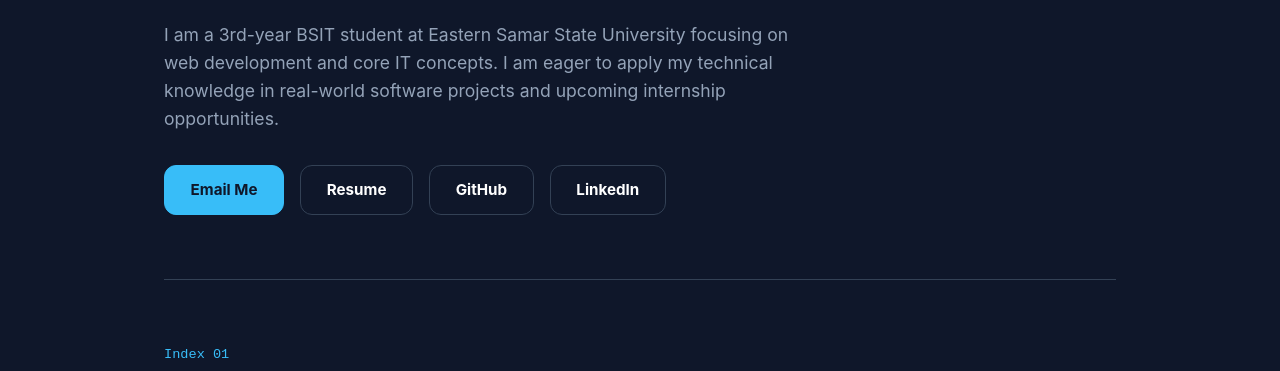
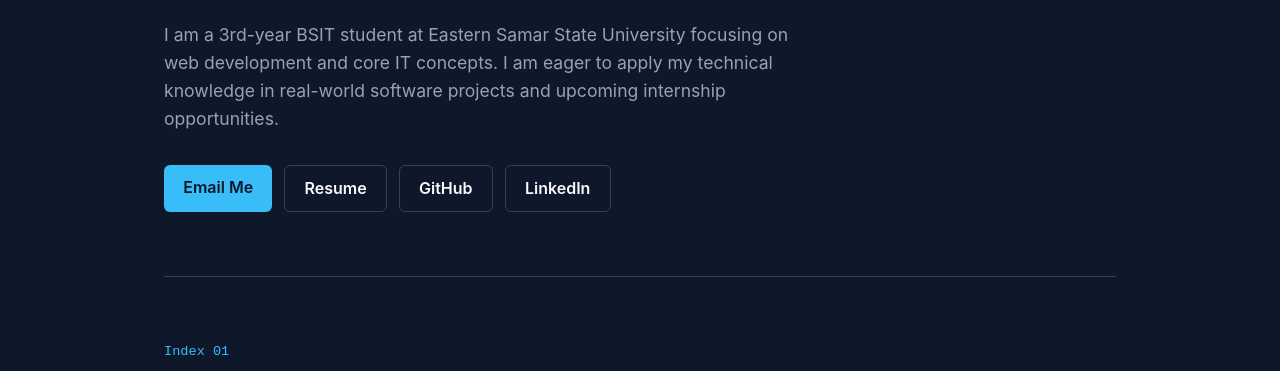
Before and after one commit to magakenn20-bit/portfolio-kenn, a plain HTML site: page index.html in a window 1280 px wide. Shown: the part 356-727 px from the top of the page. Drawn offline with Linux system fonts and the light colour scheme.

Commit message:
update changes

```diff
--- a/style.css
+++ b/style.css
@@ -191,44 +191,38 @@ nav a:hover {
   margin-bottom: 2rem;
 }
 
-/* Buttons & Links (Matched to Design) */
 .quick-links {
   display: flex;
-  gap: 1rem;
+  gap: 0.75rem;
   flex-wrap: wrap;
-  margin-top: 1.5rem;
 }
 
+/* Buttons & Links */
 .btn {
-  display: inline-flex;
-  align-items: center;
-  justify-content: center;
-  padding: 0.75rem 1.6rem;
-  background-color: #38bdf8;
-  color: #0f172a;
+  display: inline-block;
+  padding: 0.6rem 1.2rem;
+  background-color: var(--accent);
+  color: var(--bg-color);
   text-decoration: none;
-  border-radius: 12px;
-  font-weight: 700;
-  font-size: 0.95rem;
-  border: 1px solid #38bdf8;
-  transition: all 0.2s ease-in-out;
+  border-radius: 6px;
+  font-weight: 600;
+  transition: background 0.2s;
 }
 
 .btn:hover {
-  background-color: #0284c7;
-  border-color: #0284c7;
+  background-color: var(--accent-hover);
 }
 
 .btn-outline {
-  background-color: transparent;
-  color: #ffffff;
-  border: 1px solid #334155;
+  background: transparent;
+  color: var(--text-main);
+  border: 1px solid var(--border-color);
 }
 
 .btn-outline:hover {
-  border-color: #38bdf8;
-  color: #38bdf8;
-  background-color: rgba(56, 189, 248, 0.05);
+  border-color: var(--accent);
+  color: var(--accent);
+  background: transparent;
 }
 
 /* Grids & Cards */
```
